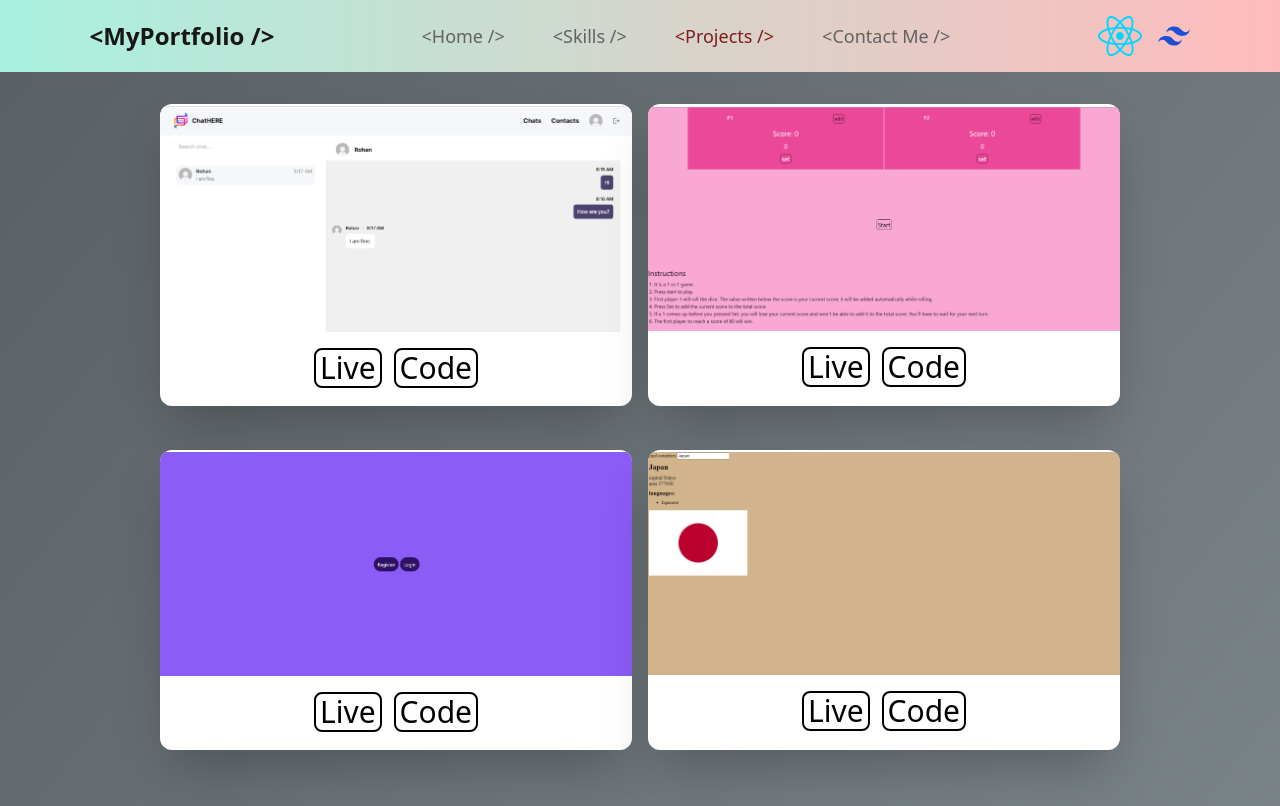
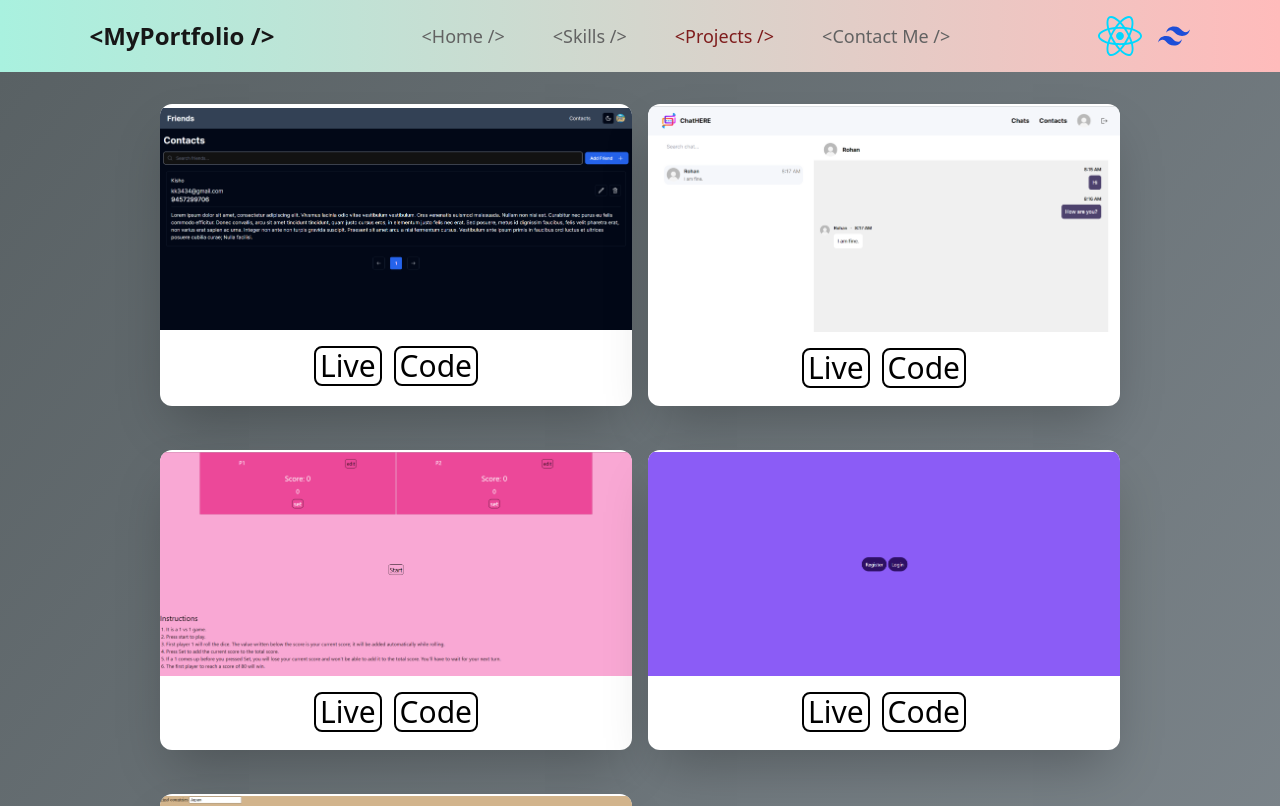
Before and after one commit to RanjanKumar93/myPortfolio-Website-webdev, a React (Vite) app: page /projects in a window 1280 px wide. Shown: the top 806 px of the page. Built offline with nearby package versions, Linux system fonts and the light colour scheme.

Commit message:
adding friends project

```diff
--- a/src/pages/Projects.jsx
+++ b/src/pages/Projects.jsx
@@ -2,12 +2,34 @@ import goto80 from "../assets/projects-img/go-to-80.png";
 import usersImg from "../assets/projects-img/users.png";
 import findCountryImg from "../assets/projects-img/find-country.png";
 import chatHere from "../assets/projects-img/chat-here.png";
+import FriendsProject from "../assets/projects-img/friends-project.png";
 
 // bg-gradient-to-br from-[#D4145A] to-[#FBB03B]
 export const Projects = () => {
   return (
     <div className="w-full h-[100rem] bg-gradient-to-tl from-[#868F96] to-[#596164] flex items-start justify-center">
       <div className="grid w-full grid-cols-1 sm:grid-cols-2 py-2 md:py-8 mx-2 md:mx-10 lg:mx-20 xl:mx-40 gap-y-6 md:gap-y-11 gap-x-4">
+        <div className="flex items-center rounded-xl py-0.5 bg-white justify-center overflow-hidden shadow-2xl flex-col w-full">
+          <img src={FriendsProject} alt="Friends project" className="bg-cover" />
+          <div className="text-xl sm:text-2xl md:text-3xl my-2 sm:my-4">
+            <div className="flex space-x-3">
+              <a
+                target="_blank"
+                href="https://friends-project-five.vercel.app/"
+                className="border-[2px] border-black rounded-lg px-1 hover:bg-black hover:text-white"
+              >
+                Live
+              </a>
+              <a
+                target="_blank"
+                href="https://github.com/RanjanKumar93/Friends-Project.git"
+                className="border-[2px] border-black rounded-lg px-1 hover:bg-black hover:text-white"
+              >
+                Code
+              </a>
+            </div>
+          </div>
+        </div>
         <div className="flex items-center rounded-xl py-0.5 bg-white justify-center overflow-hidden shadow-2xl flex-col w-full">
           <img src={chatHere} alt="chat-HERE project" className="bg-cover" />
           <div className="text-xl sm:text-2xl md:text-3xl my-2 sm:my-4">
```
Also changed, not shown: src/assets/projects-img/friends-project.png (added).
